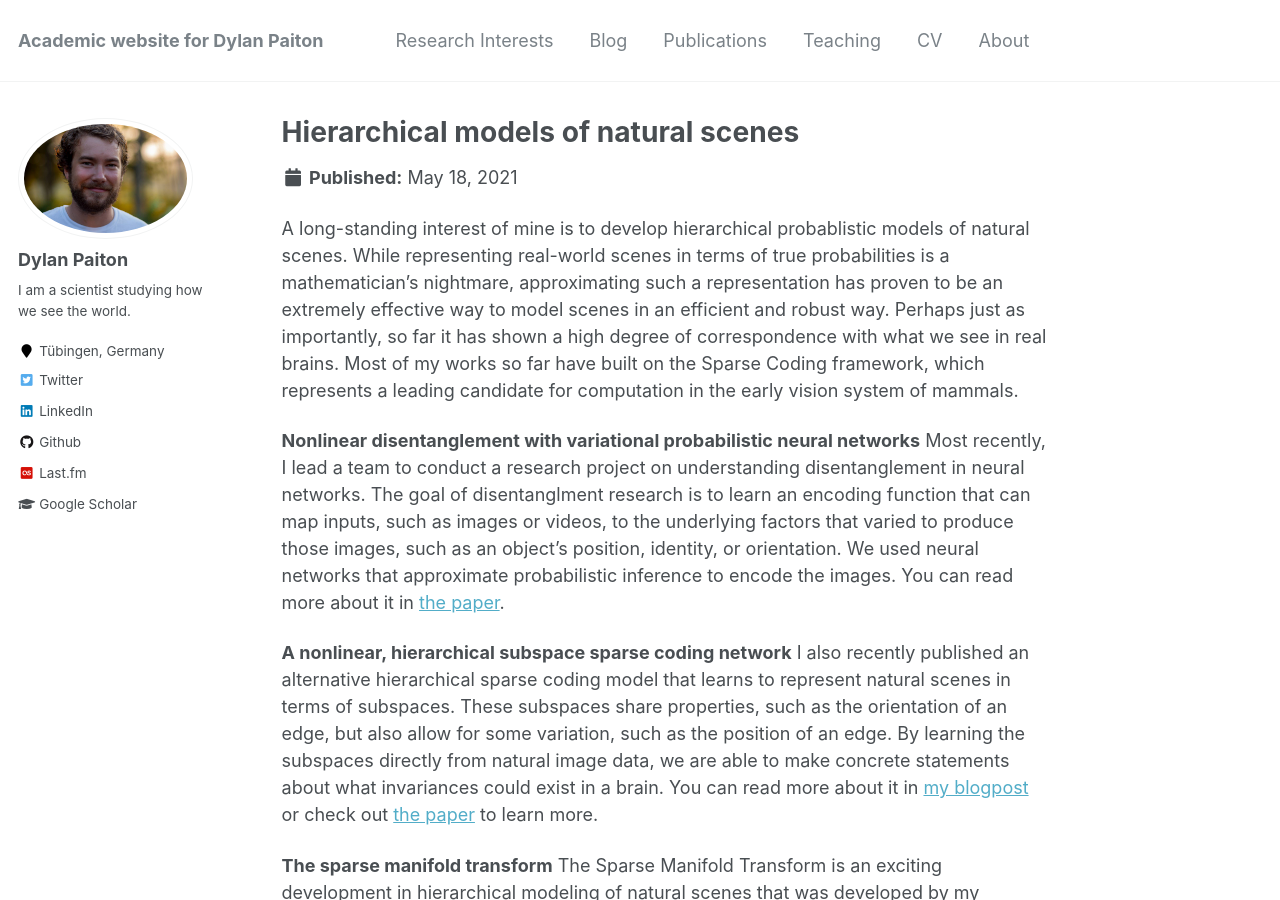
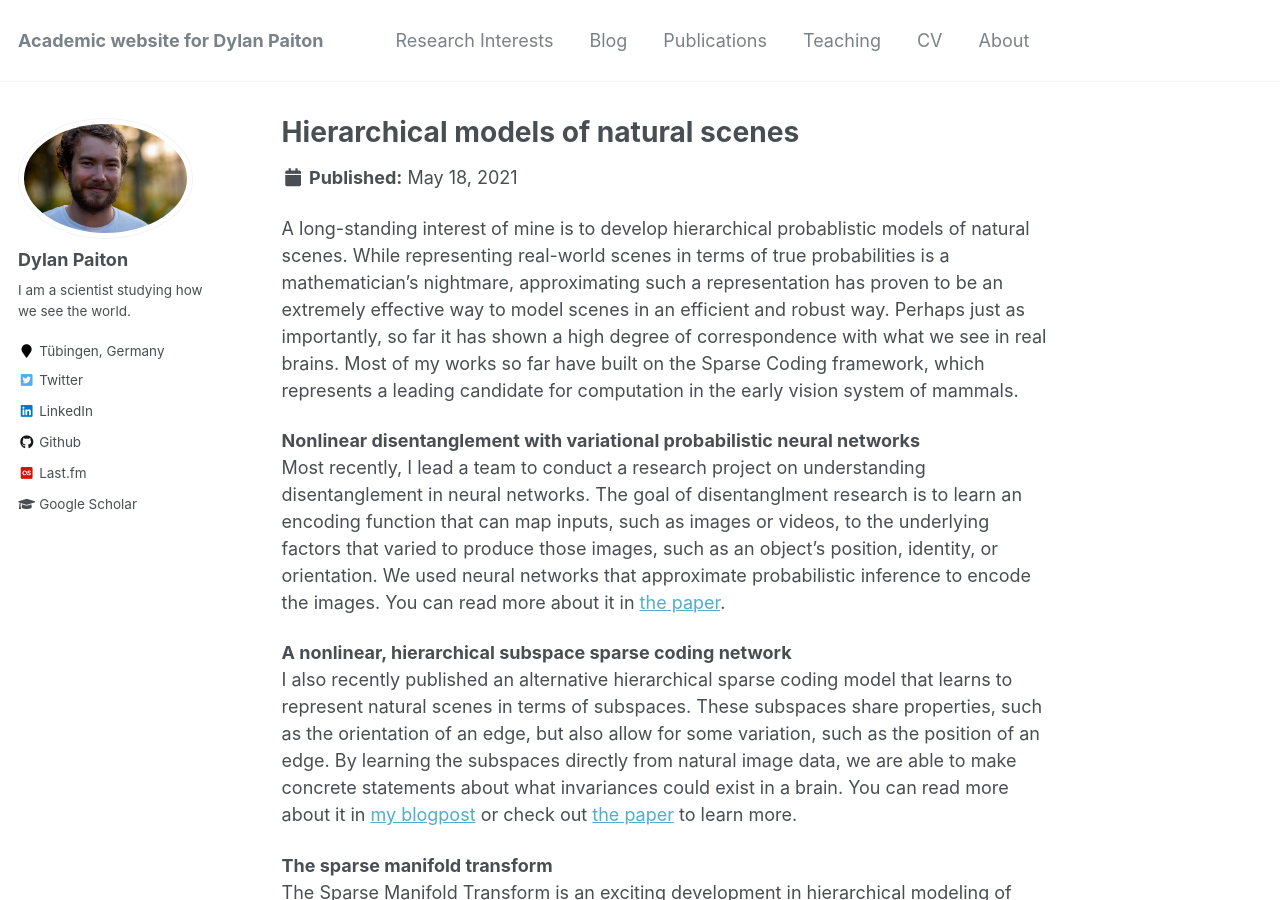
Before and after one commit to dpaiton/dpaiton.github.io, a Jekyll site: the page built from _research/research-2.md, in a window 1280 px wide and 900 px high. Built offline with Jekyll 4.4.1, drawn with Linux system fonts in a browser that asks for light colours.

Commit message:
adds newline after project headings

```diff
--- a/_research/research-2.md
+++ b/_research/research-2.md
@@ -14,7 +14,7 @@ Perhaps just as importantly, so far it has shown a high degree of correspondence
 in real brains. Most of my works so far have built on the Sparse Coding framework,
 which represents a leading candidate for computation in the early vision system of mammals.
 
-<strong>Nonlinear disentanglement with variational probabilistic neural networks</strong>
+<strong>Nonlinear disentanglement with variational probabilistic neural networks</strong><br>
 Most recently, I lead a team to conduct a research project on understanding disentanglement in
 neural networks. The goal of disentanglment research is to learn an encoding function that can map
 inputs, such as images or videos, to the underlying factors that varied to produce those images,
@@ -22,7 +22,7 @@ such as an object's position, identity, or orientation. We used neural networks
 probabilistic inference to encode the images. You can read more about it in
 [the paper](https://openreview.net/forum?id=EbIDjBynYJ8).
 
-<strong>A nonlinear, hierarchical subspace sparse coding network</strong>
+<strong>A nonlinear, hierarchical subspace sparse coding network</strong><br>
 I also recently published an alternative hierarchical sparse coding model that learns to represent
 natural scenes in terms of subspaces.
 These subspaces share properties, such as the orientation of an edge, but also allow for some
@@ -32,7 +32,7 @@ about what invariances could exist in a brain.
 You can read more about it in [my blogpost]({{site.url}}/blogs/responsegeometry) or check out
 [the paper](https://dl.acm.org/doi/abs/10.1145/3381755.3381765) to learn more.
 
-<strong>The sparse manifold transform</strong>
+<strong>The sparse manifold transform</strong><br>
 The Sparse Manifold Transform is an exciting development in hierarchical modeling of natural
 scenes that was developed by my colleague
 [Yubei Chen](https://redwood.berkeley.edu/people/yubei-chen/).
@@ -42,7 +42,7 @@ scene information using smooth manifolds.
 I co-authored [the paper](https://papers.nips.cc/paper/2018/hash/8e19a39c36b8e5e3afd2a3b2692aea96-Abstract.html),
 which gives all of the details.
 
-<strong>Deep deconvolutional sparse coding for scene spatial frequency decomposition</strong>
+<strong>Deep deconvolutional sparse coding for scene spatial frequency decomposition</strong><br>
 While working in Gar Kenyon's lab, I developed a model that decomposes visual scenes into spatial
 frequency bands using a hierarchical convolutional sparse coding model. You can read all about it
 from [the paper](https://dl.acm.org/doi/abs/10.4108/eai.3-12-2015.2262428).
```
